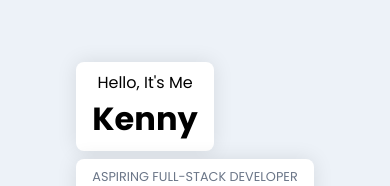
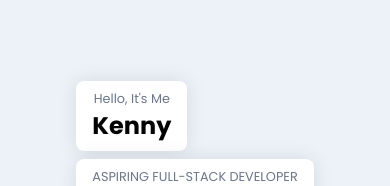
Before and after one commit to klam2k20/Portfolio, a React (Create React App) app in the folder frontend/: page / in a window 390 px wide. Shown: the part 134-320 px from the top of the page. Built offline with nearby package versions, Linux system fonts and the light colour scheme; no server answers.

Commit message:
Add classnames to text to increase responsive ness

```diff
--- a/frontend/src/containers/Contact/Contact.js
+++ b/frontend/src/containers/Contact/Contact.js
@@ -9,9 +9,8 @@ function Contact() {
         <h1 className='head_text'>
           Available for <span>Select</span> <br /> Freelance <span>Opportunties</span>
         </h1>
-        <span>
-          Have an exciting project you need hello with? <br />
-          Send me an email or contact me via LinkedIn!
+        <span className='p_text'>
+          Have an exciting project you need hello with? Send me an email or contact me via LinkedIn!
         </span>
       </div>
 
--- a/frontend/src/containers/Hero/Hero.js
+++ b/frontend/src/containers/Hero/Hero.js
@@ -30,13 +30,14 @@ function Hero() {
         transition={{ duration: 0.5, delay: 0.1 }}>
         <div className='app_hero-intro'>
           <motion.span
+            className='p_text'
             whileInView={{ scale: [0, 1] }}
             transition={{ type: "spring", bounce: 0.5, duration: 1, delay: 1 }}>
             Hello, It's Me
           </motion.span>
           <motion.div variants={sentence} initial='hidden' whileInView='visible'>
             {name.split("").map((char, i) => (
-              <motion.h1 key={`${char}-${i}`} variants={letter}>
+              <motion.h1 className='head_text' key={`${char}-${i}`} variants={letter}>
                 {char}
               </motion.h1>
             ))}
```
